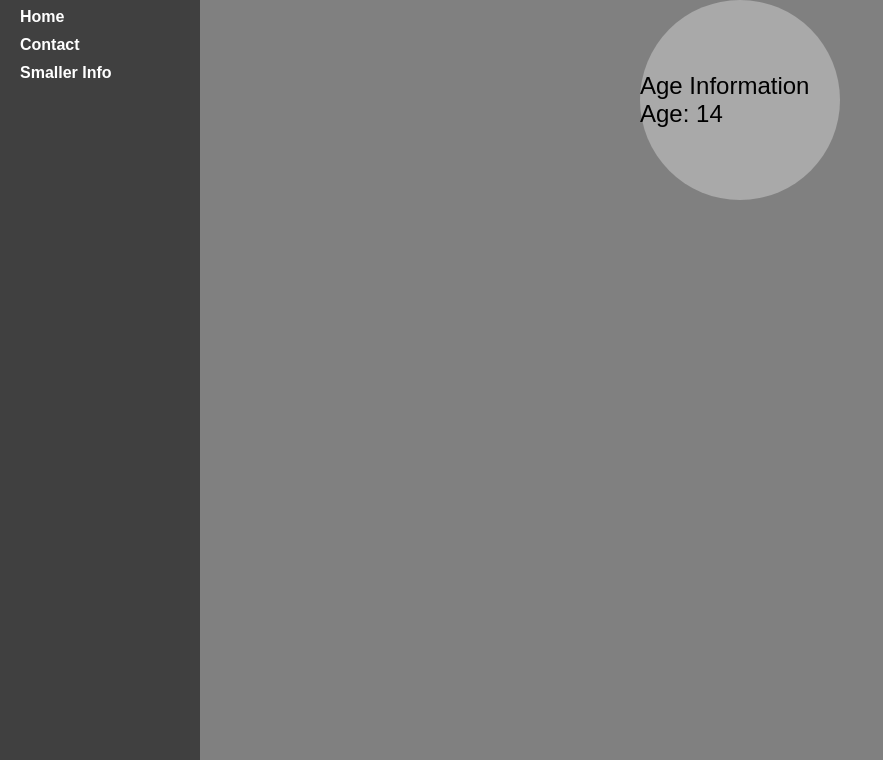
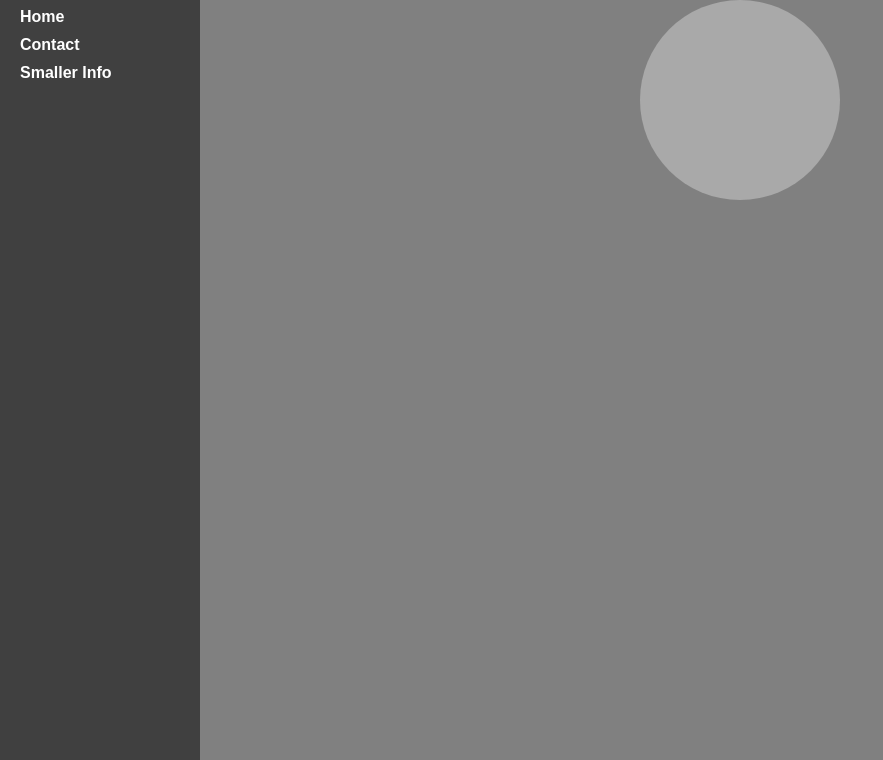
Before and after one commit to Maxeedeeeeee/SharpBIO, a plain HTML site: page age.html in a window 1280 px wide. Shown: the part 40-800 px from the top of the page, without its empty margins (0-883 px from the left). Drawn offline with Linux system fonts and the light colour scheme.

Commit message:
Update age.html

```diff
--- a/age.html
+++ b/age.html
@@ -66,8 +66,7 @@
     </div>
     <div class="content">
         <div class="circle">
-            Age Information
-            Age: 14
+                 <title>Age: 14<title>
         </div>
     </div>
 </body>
```
